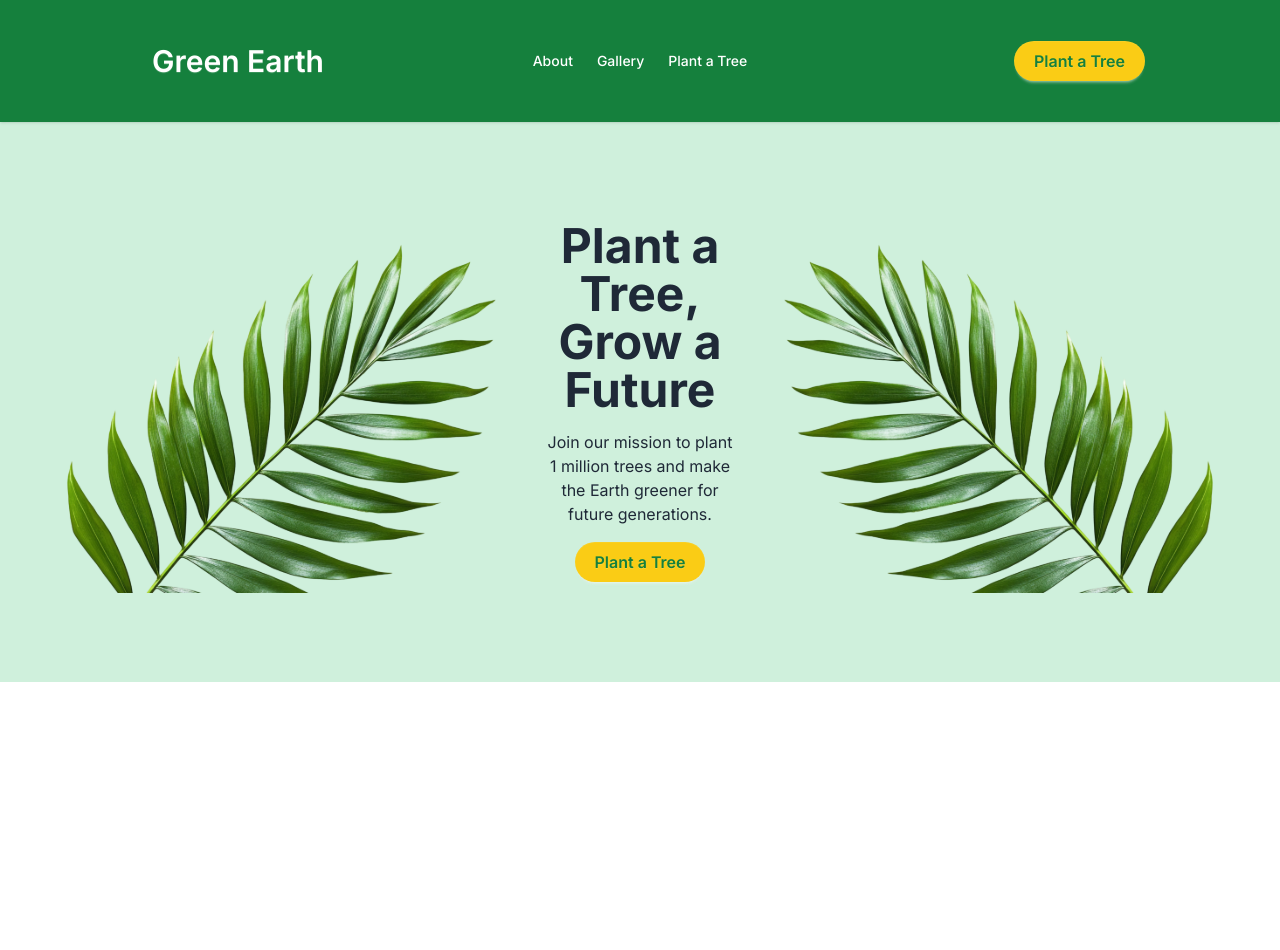
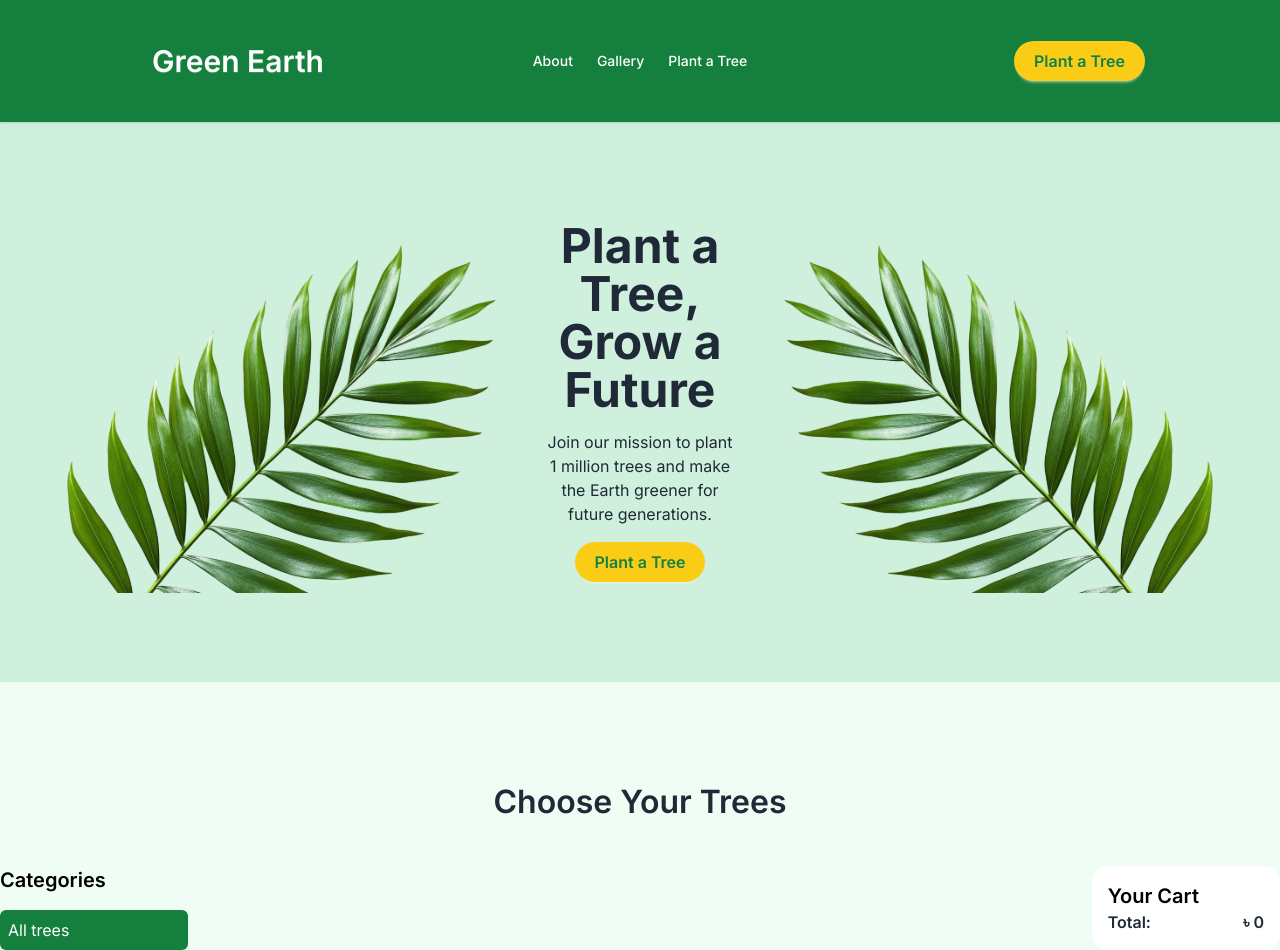
Before and after one commit to ashikulislam17/B12A06-Green-Earth, a plain HTML site: page index.html in a window 1280 px wide. Before the commit the page ends 800 px from the top, so only its background shows below. Drawn offline with nearby package versions, Linux system fonts and the light colour scheme.

Commit message:
Categories and Cart section added

```diff
--- a/index.html
+++ b/index.html
@@ -106,7 +106,49 @@
       </section>
     </header>
 
-    <main>
+    <main class="bg-[#f0fdf4]">
+           <h1 class="text-center text-[32px] text-[#1F2937] font-semibold pb-10 pt-24">
+           Choose Your Trees
+           </h1>
+
+           <!-- Catagory products and cart-section -->
+      <section class="grid grid-cols-6 max-w-[1650px] mx-auto gap-[30px]">
+        <!-- Catagory Section -->
+        <div class="catagoryLeft bg-red">
+          <h1 class="text-xl font-semibold text-[#000000] pb-4">Categories</h1>
+          <button
+            id="allTreeBtn"
+            class="w-full text-[#1F2937] text-left px-2 CatagoryButtonD rounded-md p-2 removeCatarogyDesign hover:bg-[#15803D]"
+          >
+            All trees
+          </button>
+          <div id="CatagoryLeft" class="text-left"></div>
+        </div>
+        <!-- Products Section starts from here -->
+        <div id="spinbar" class="flex justify-center px-1 col-span-4 hidden">
+          <span class="loading loading-dots loading-xl"></span>
+        </div>
+        <div
+          id="Product-container"
+          class="productcenter col-span-4 grid grid-cols-3 gap-[30px] auto-rows-fr"
+        ></div>
+
+        <!-- Cart sections starts from here -->
+        <div  class="cartRight rounded-2xl bg-white p-4">
+            <h1 class="font-semibold text-xl text-[#000000]">Your Cart</h1>
+
+            <div id="carContainer">
+
+            </div>
+            <div class="flex justify-between  font-semibold text-[16px] text-[#1F2937]">
+             <h2>Total:</h2>
+             <h2>৳ <span id="totalAmount"> 0</span></h2>
+            </div>
+        </div>
+
+      </section>
+
+
 
     </main>
 
```
